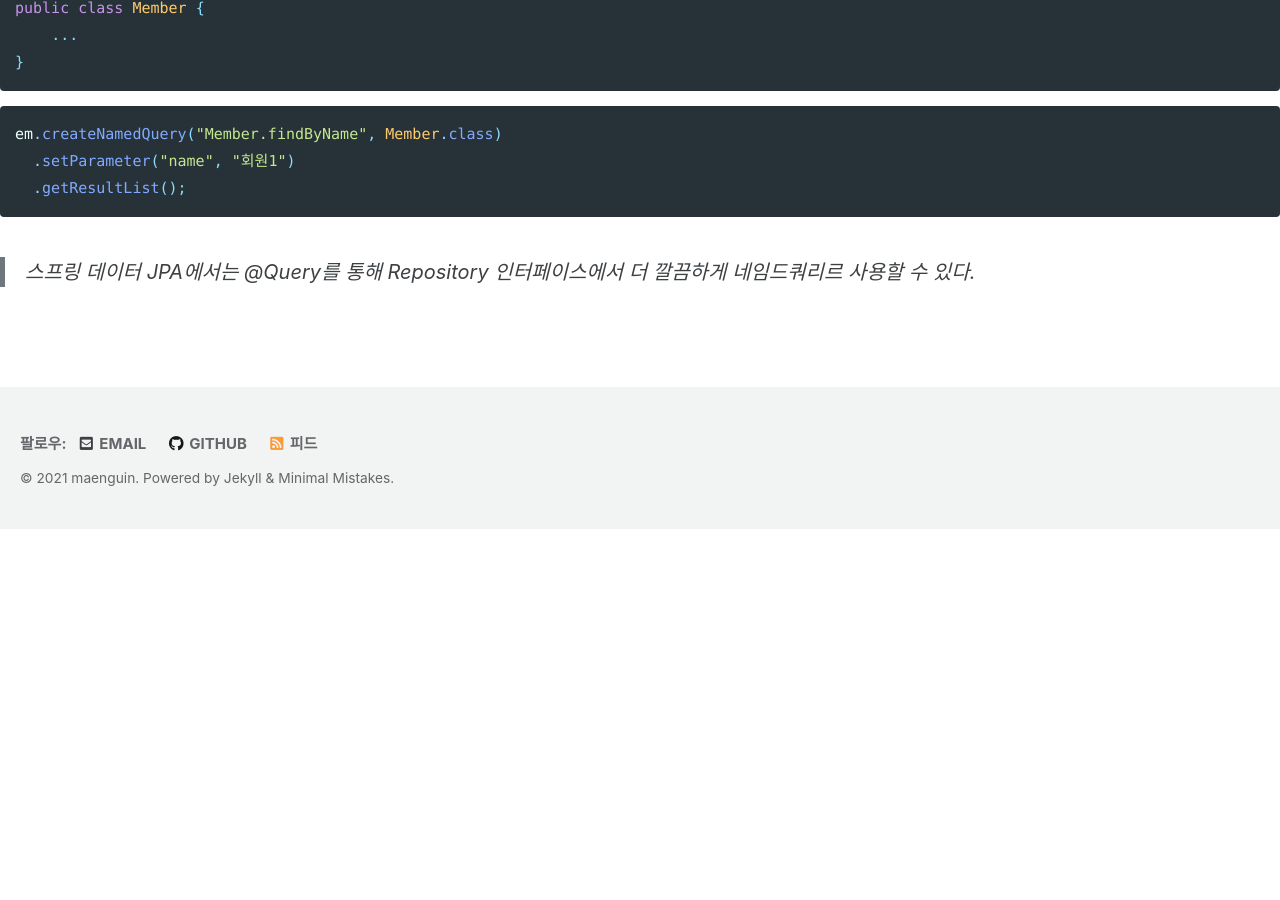
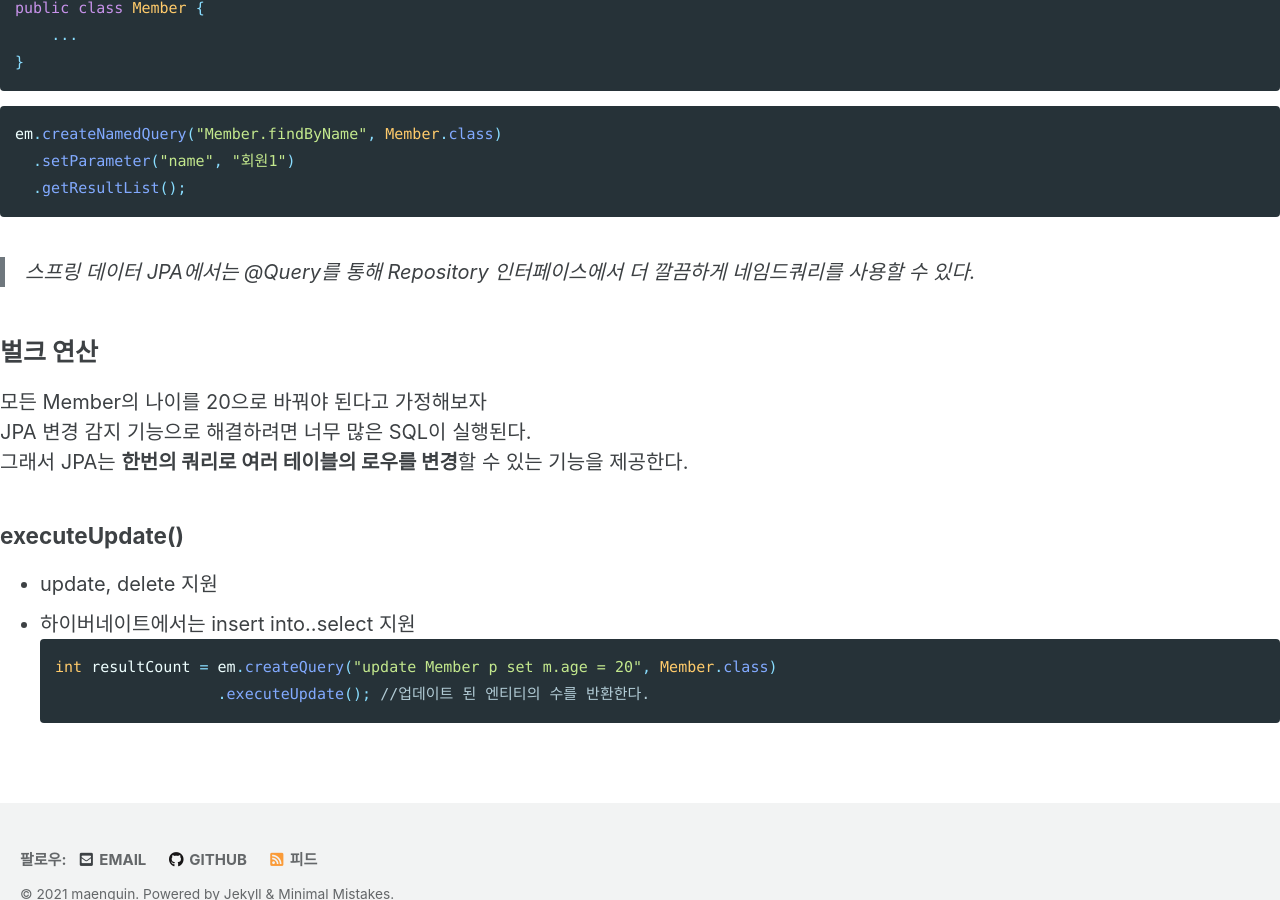
Before and after one commit to maenguin/maenguin.github.io, a Jekyll site: the page built from private/jpa-jpql.md, in a window 1280 px wide and 900 px high, scrolled down 2694 px. Built offline with Jekyll 4.4.1, drawn with Linux system fonts in a browser that asks for light colours; cached includes are drawn as plain includes; our own code applies the rules of GitHub Pages for plain Markdown files; before the commit the page ends 3223 px from its top, so only the background shows below that.

Commit message:
Update jpa-jpql.md

````diff
--- a/private/jpa-jpql.md
+++ b/private/jpa-jpql.md
@@ -93,4 +93,17 @@ em.createNamedQuery("Member.findByName", Member.class)
   .setParameter("name", "회원1")
   .getResultList();
 ```
-> 스프링 데이터 JPA에서는 @Query를 통해 Repository 인터페이스에서 더 깔끔하게 네임드쿼리르 사용할 수 있다.
+> 스프링 데이터 JPA에서는 @Query를 통해 Repository 인터페이스에서 더 깔끔하게 네임드쿼리를 사용할 수 있다.
+
+## 벌크 연산
+모든 Member의 나이를 20으로 바꿔야 된다고 가정해보자
+JPA 변경 감지 기능으로 해결하려면 너무 많은 SQL이 실행된다.
+그래서 JPA는 **한번의 쿼리로 여러 테이블의 로우를 변경**할 수 있는 기능을 제공한다.
+
+### executeUpdate()
+* update, delete 지원
+* 하이버네이트에서는 insert into..select 지원
+```java
+int resultCount = em.createQuery("update Member p set m.age = 20", Member.class)
+                    .executeUpdate(); //업데이트 된 엔티티의 수를 반환한다.
+```
````
